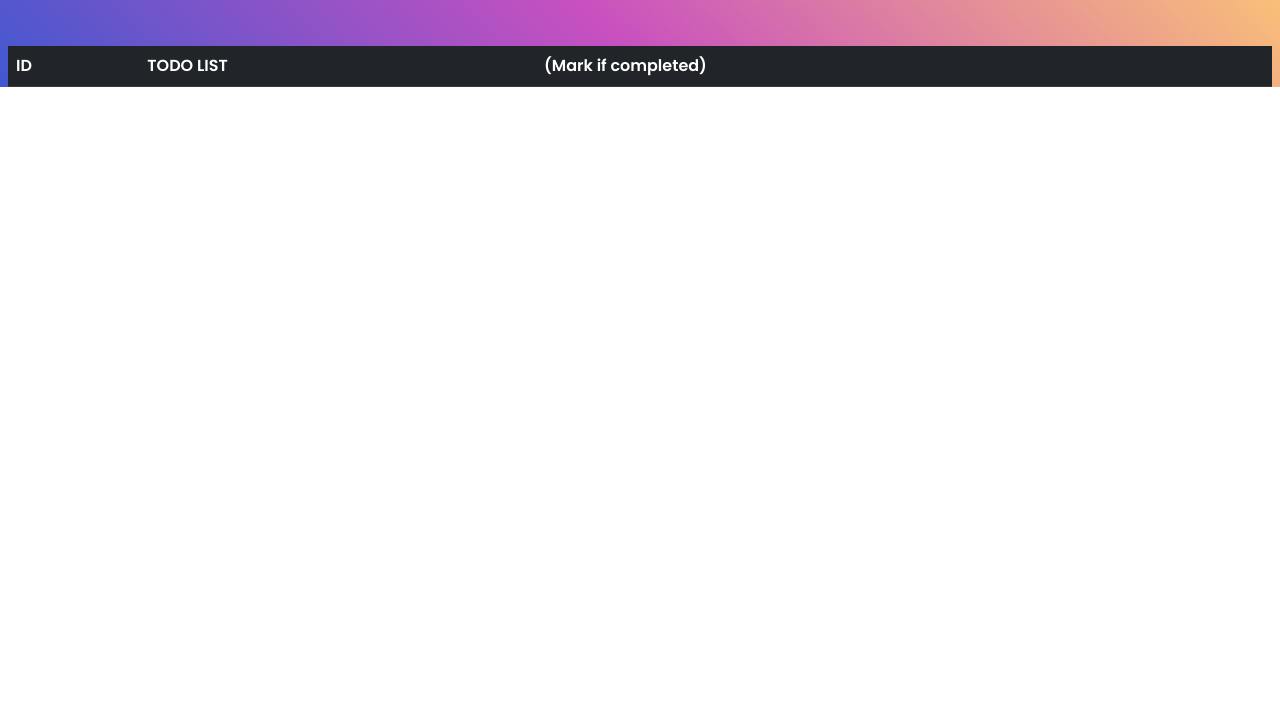
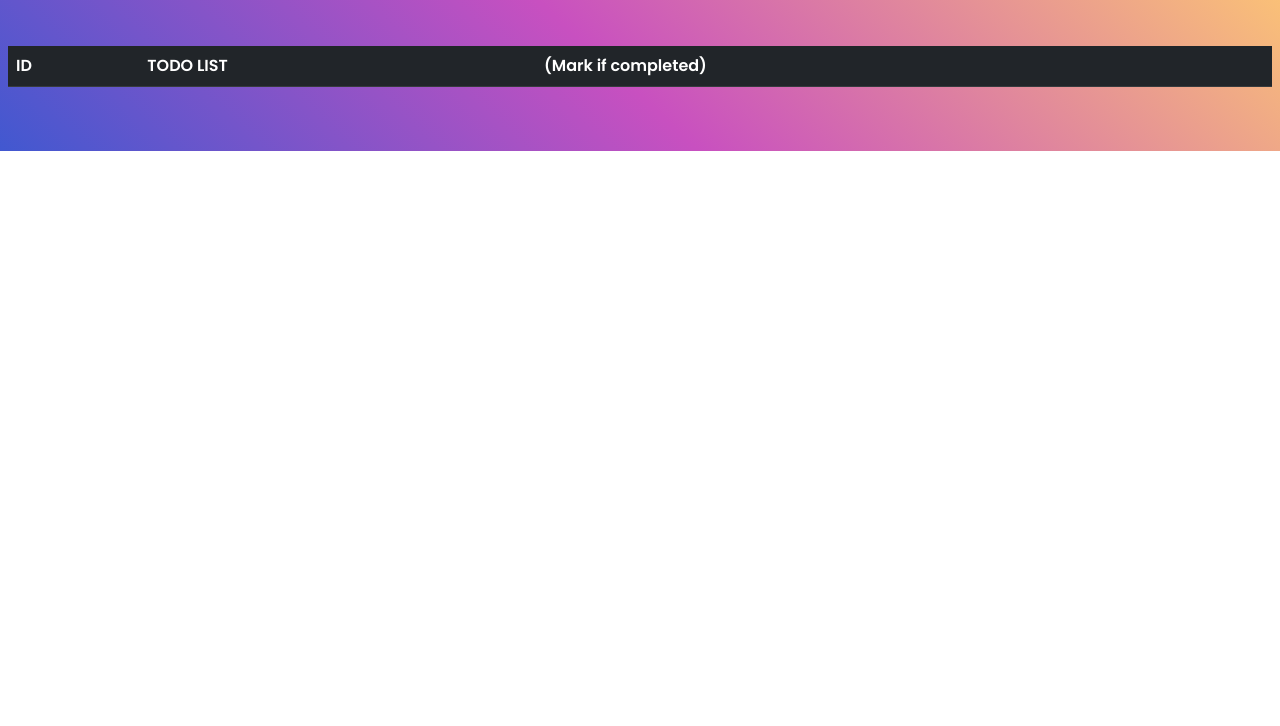
Before and after one commit to SjdSaj/Todo-App, a plain HTML site: page todo.html in a window 1280 px wide. Shown: the part 74-800 px from the top of the page. Drawn offline with nearby package versions, Linux system fonts and the light colour scheme; no server answers.

Commit message:
Update todo.html

```diff
--- a/todo.html
+++ b/todo.html
@@ -31,7 +31,7 @@
         </nav>
   </section>
 
-  <section class="my-5 mx-2 ">
+  <section class="py-5 mx-2 ">
       <table class="table table-dark  table-hover" style="border-radius: 20px;">
           <thead>
             <tr>
```
